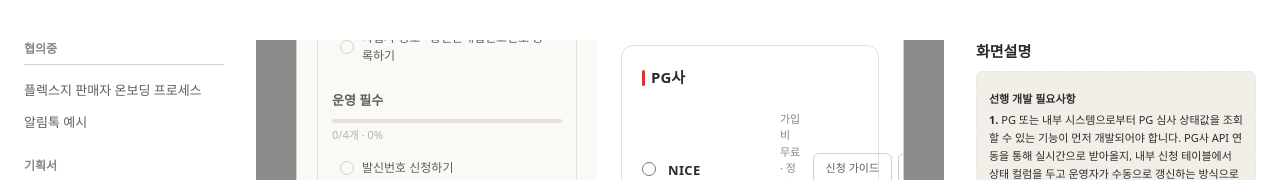
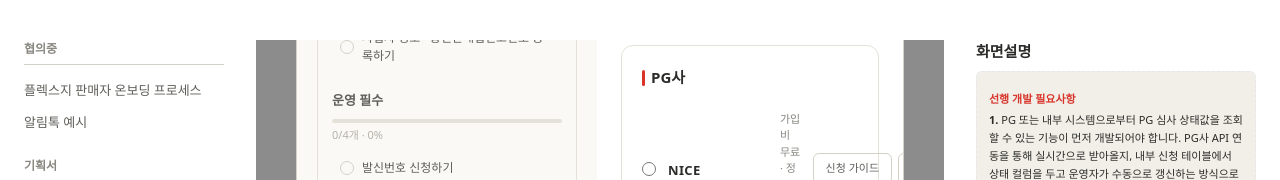
Before and after one commit to WEED-Convergence/WEED-Convergence-FLEXG-onboarding-HYESUN-2026-08, a Next.js app: page /open-checklist-popup in a window 1280 px wide. Shown: the top 180 px of the page. Built offline with nearby package versions, Linux system fonts and the light colour scheme.

Commit message:
화면설명의 '선행 개발 필요사항' 타이틀을 붉은색으로 변경

```diff
--- a/src/app/ProcessOverview.tsx
+++ b/src/app/ProcessOverview.tsx
@@ -261,6 +261,7 @@ export default function ProcessOverview() {
                     const title = typeof paragraph === "string" ? null : paragraph.title;
                     const body = typeof paragraph === "string" ? paragraph : paragraph.body;
                     const list = typeof paragraph === "string" ? null : paragraph.list;
+                    const titleColor = title === "선행 개발 필요사항" ? "#D8342A" : undefined;
                     return (
                       <div
                         key={title ?? body ?? idx}
@@ -270,7 +271,11 @@ export default function ProcessOverview() {
                       >
                         {list ? (
                           <>
-                            {title ? <p className="font-bold">{title}</p> : null}
+                            {title ? (
+                              <p className="font-bold" style={{ color: titleColor }}>
+                                {title}
+                              </p>
+                            ) : null}
                             <ol className={title ? "mt-1 space-y-1.5" : "space-y-1.5"}>
                               {list.map((entry, i) => (
                                 <li key={entry.heading ?? entry.body}>
@@ -285,7 +290,11 @@ export default function ProcessOverview() {
                           </>
                         ) : (
                           <p>
-                            {title ? <span className="font-bold">{title}: </span> : null}
+                            {title ? (
+                              <span className="font-bold" style={{ color: titleColor }}>
+                                {title}:{" "}
+                              </span>
+                            ) : null}
                             {body}
                           </p>
                         )}
```
